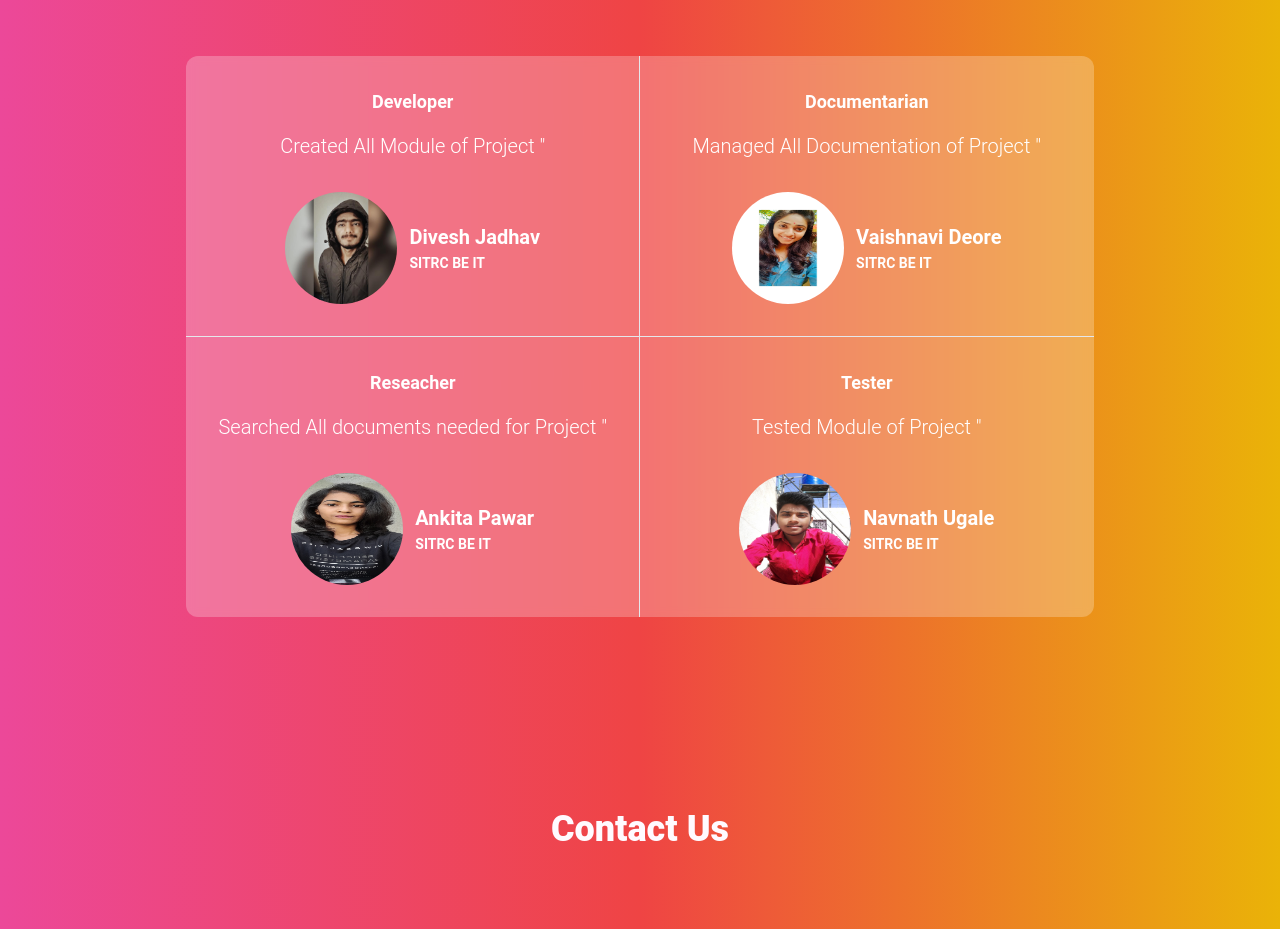
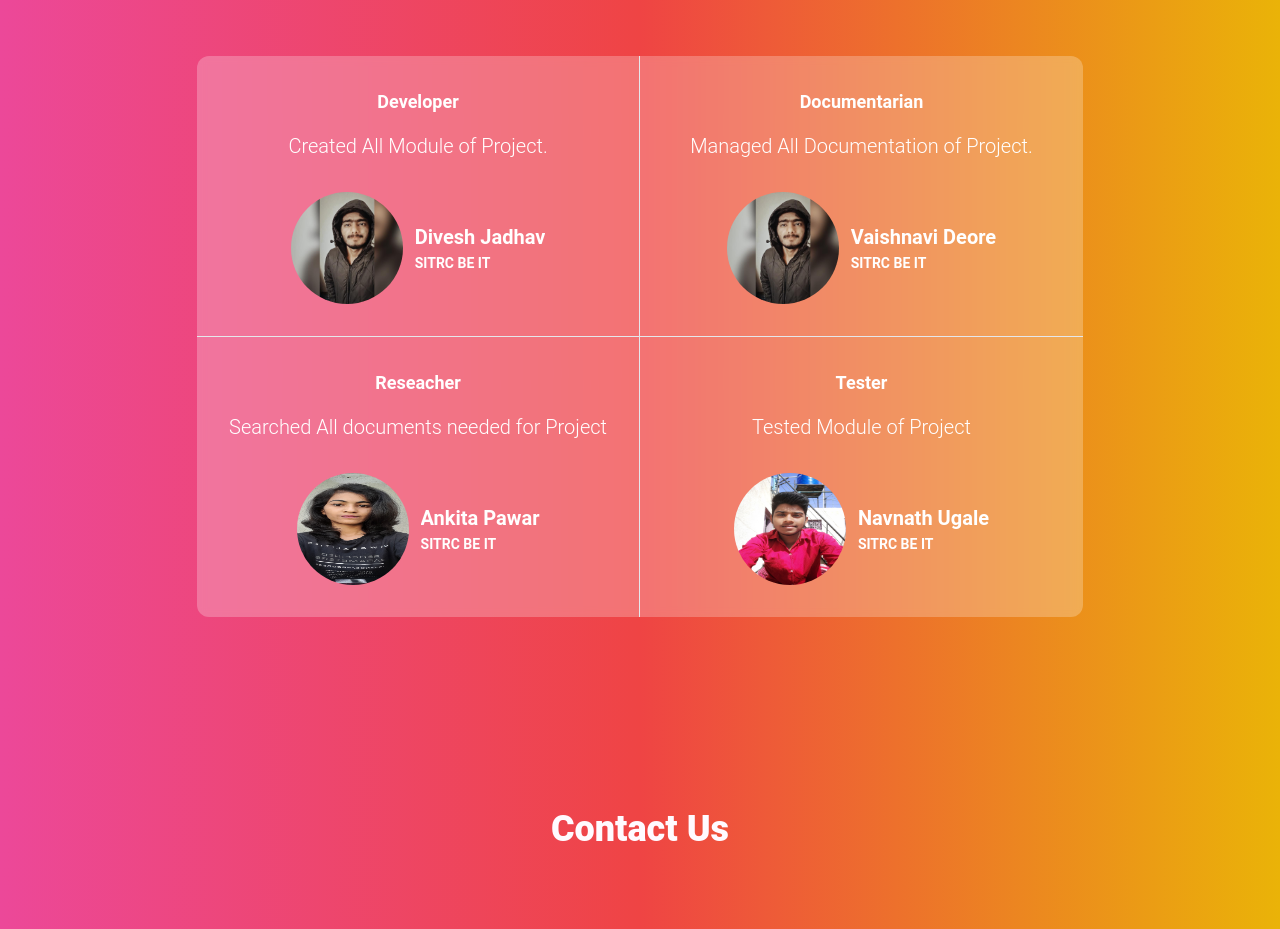
Before and after one commit to DiveshJ8766/Dvan, a Next.js app: page / in a window 1280 px wide. Shown: the part 1400-2329 px from the top of the page. Built offline with nearby package versions, Linux system fonts and the light colour scheme.

Commit message:
Update Team.js

```diff
--- a/components/Team.js
+++ b/components/Team.js
@@ -16,7 +16,7 @@ function Team() {
           <figure className="flex flex-col items-center justify-center p-8 text-center border-b border-white-200 rounded-t-lg md:rounded-t-none md:rounded-tl-lg md:border-r ">
             <blockquote className="max-w-2xl mx-auto mb-2 lg:mb-4 text-transparent font-bold text-xl bg-clip-text bg-white">
               <h3 className="text-lg font-semibold">Developer</h3>
-              <p className="my-4 font-light">Created All Module of Project "</p>
+              <p className="my-4 font-light">Created All Module of Project.</p>
             </blockquote>
             <figcaption className="flex items-center justify-center space-x-3 ">
               <Image
@@ -34,13 +34,13 @@ function Team() {
             <blockquote className="max-w-2xl mx-auto mb-2 lg:mb-4 text-transparent font-bold text-xl bg-clip-text bg-white">
               <h3 className="text-lg font-semibold">Documentarian</h3>
               <p className="my-4 font-light">
-                Managed All Documentation of Project "
+                Managed All Documentation of Project.
               </p>
             </blockquote>
             <figcaption className="flex items-center justify-center space-x-3">
               <Image
                 className="rounded-full w-28 h-28"
-                src={vaishnaviProfile}
+                src={diveshProfile}
                 alt="profile picture"
               />
               <div className="space-y-0.5 font-bold text-left text-transparent text-xl bg-clip-text bg-white">
@@ -53,7 +53,7 @@ function Team() {
             <blockquote className="max-w-2xl mx-auto mb-2 lg:mb-4 text-transparent font-bold text-xl bg-clip-text bg-white">
               <h3 className="text-lg font-semibold">Reseacher</h3>
               <p className="my-4 font-light">
-                Searched All documents needed for Project "
+                Searched All documents needed for Project
               </p>
             </blockquote>
             <figcaption className="flex items-center justify-center space-x-3">
@@ -71,7 +71,7 @@ function Team() {
           <figure className="flex flex-col items-center justify-center p-8 text-center border-gray-200 rounded-b-lg md:rounded-br-lg">
             <blockquote className="max-w-2xl mx-auto mb-2 lg:mb-4 text-transparent font-bold text-xl bg-clip-text bg-white">
               <h3 className="text-lg font-semibold">Tester</h3>
-              <p className="my-4 font-light">Tested Module of Project "</p>
+              <p className="my-4 font-light">Tested Module of Project</p>
             </blockquote>
             <figcaption className="flex items-center justify-center space-x-3">
               <Image
```
